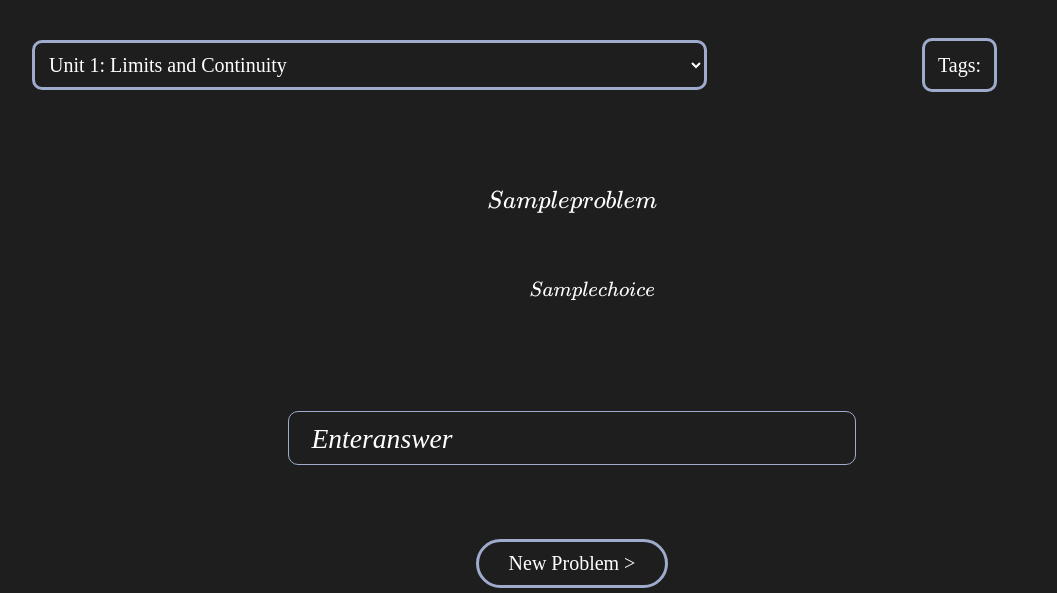
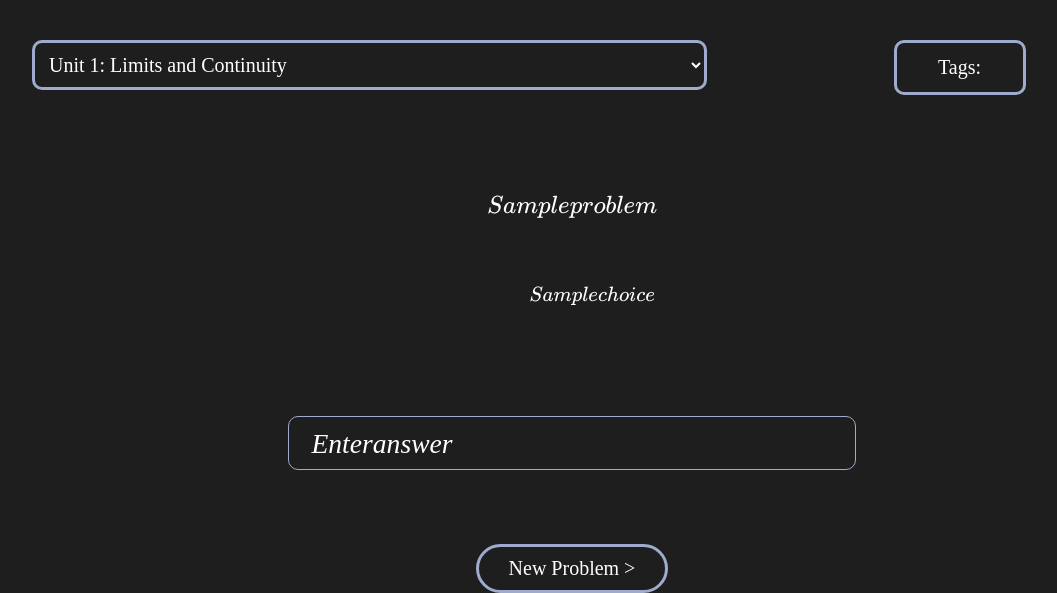
Before and after one commit to ezhou0716/EZAP-Companion, a Django app: template problems/templates/problems.html in a window 1280 px wide. Shown: the part 252-845 px from the top of the page, without its empty margins (68-1125 px from the left). Run offline with Django 4.2, Linux system fonts and the light colour scheme; the template is opened without the code that fills it: most values are stand-ins (such as "Sample title", 1, 10 or a date in 2020); some libraries are stand-ins or nearby versions; some web fonts are replaced.

Commit message:
sussy tag

```diff
--- a/problems/templates/problems.html
+++ b/problems/templates/problems.html
@@ -100,8 +100,16 @@
                 <script>
                     const tagButton = document.querySelector(".tag-button");
                     const tags = document.querySelector(".tags");
+                    let isExpanded = false; // To track the state of the button
 
                     tagButton.addEventListener("click", () => {
+                        if (isExpanded) {
+                            tagButton.style.width = '100px'; // Revert to original width or another value
+                            isExpanded = false;
+                        } else {
+                            tagButton.style.width = '250px'; // Increase width
+                            isExpanded = true;
+                        }
                         tags.classList.toggle("open");
                         var dropdown = document.querySelector('.dropdown_menu-1');
                     });
--- a/static/css/style.css
+++ b/static/css/style.css
@@ -112,10 +112,13 @@ list-style-type: none;
     color: #ffffff;
     border: #9eabcc 3px solid;
     border-radius: 10px;
-    text-align: left;
-    width: 600px;
+    text-align: center;
+    width: 100px;
     transition: 0.3s all ease-in-out;
+    display: inline-block; /* Add this line */
+    transition: width 0.3s ease-in-out;
 }
+
 .tag-button:hover {
     cursor:pointer;
     background-color: #9eabcc;
@@ -123,6 +126,7 @@ list-style-type: none;
     cursor:pointer;
 }
 .tags {
+
     display: none;
     font-size: 1.4em;
     font-family: 'Lekton';
@@ -158,7 +162,9 @@ list-style-type: none;
 
 .tags.open {
     display: block;
+
 }
+
 
 .dropdown_menu-1 .dropdown_item-1,
 .dropdown_menu-1 .dropdown_item-2,
```
